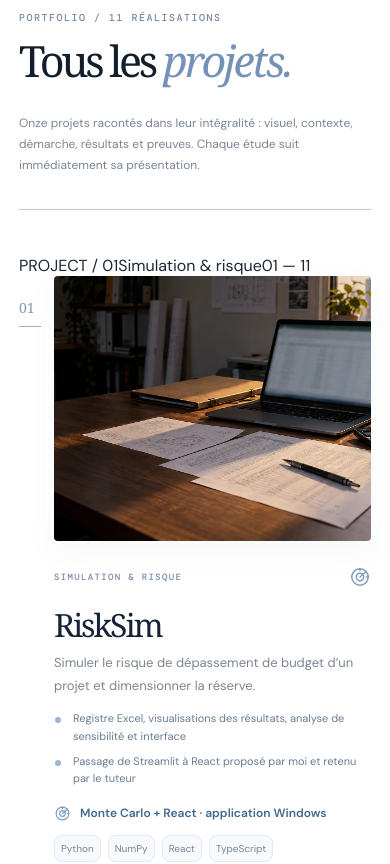
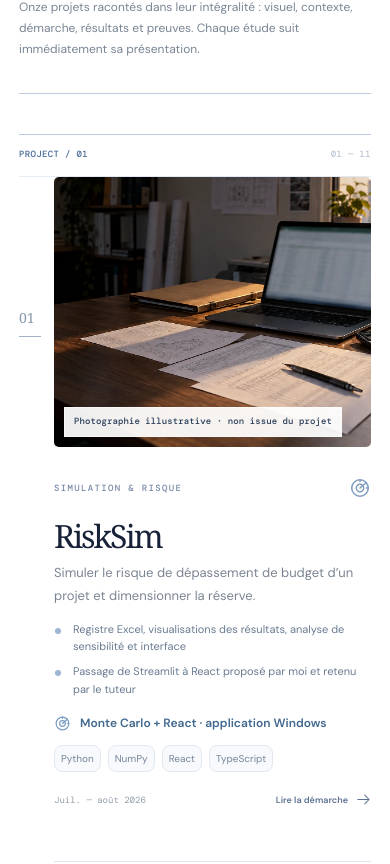
Before and after one commit to Rudolf-Staline/Portfolio, a React (Vite) app: page / in a window 390 px wide. Shown: the part 972-1836 px from the top of the page. Built offline with nearby package versions, Linux system fonts and the light colour scheme.

Commit message:
Restore section-by-section scroll snap, full-height project opens and project chapter navigation

```diff
--- a/src/white-editorial.css
+++ b/src/white-editorial.css
@@ -442,3 +442,239 @@ img{max-width:100%}
 @media(prefers-reduced-motion:reduce){
   .we-project-chapter .we-row-media:hover>img{transform:none}
 }
+
+
+/* PAGE-BY-PAGE / PORTFOLIO WHITE EDITION
+   Chapters start on their own screen, while long case studies continue with
+   normal browser scrolling. Never hijack wheel or touch events. */
+@media (min-width: 801px) and (prefers-reduced-motion: no-preference) {
+  html { scroll-snap-type: y proximity; scroll-padding-top:82px; }
+  .we-hero,.we-featured>.we-section-top,.we-project-chapter,
+  .we-honors,.we-about,.we-background,.we-contact {
+    scroll-snap-align:start;
+    scroll-snap-stop:normal;
+  }
+}
+.we-hero {
+  min-height:calc(100svh - 82px);
+}
+.we-hero-scroll {
+  display:flex; align-items:center;gap:16px;
+  color:#91a1b4;font:500 10px/1.5 'DM Mono',monospace;
+  letter-spacing:.09em; margin-top:clamp(22px,4vw,65px);
+  width:max-content;
+}
+.we-hero-scroll svg{color:#6b8eb8;transition:transform .3s}
+.we-hero-scroll:hover svg{transform:translateY(6px)}
+.we-project-chapter{
+  position:relative;
+  min-height:100svh;
+  padding-top:clamp(32px,4vw,60px);
+  isolation:isolate;
+}
+.we-project-chapter .we-row{
+  min-height:clamp(630px,calc(100svh - 170px),1050px);
+  align-items:center;
+  position:relative;
+}
+.we-project-chapter:nth-child(odd):before{
+  content:"";position:absolute;inset:0;
+  pointer-events:none;z-index:-1;
+  background:linear-gradient(140deg,#fff 40%,#f8fbff 92%);
+}
+.we-chapter-eyebrow{
+  display:flex;align-items:center;justify-content:space-between;
+  gap:18px;
+  padding:12px 0 14px;
+  border-top:1px solid #b9cbe1;
+  border-bottom:1px solid #e6edf5;
+  color:#7e92a9;
+  font:500 10px/1.6 'DM Mono',monospace;
+  letter-spacing:.13em;
+}
+.we-chapter-eyebrow span:first-child{
+  color:#496b97;font-weight:600;
+}
+.we-chapter-eyebrow span:nth-child(2){
+  font-family:'DM Sans',sans-serif;letter-spacing:.02em;
+}
+.we-chapter-eyebrow span:last-child{
+  color:#bcc7d5;white-space:nowrap;
+}
+.we-project-chapter .we-row-media{
+  height:clamp(400px,37vw,620px);
+  border-radius:5px;position:relative;
+  box-shadow:0 28px 50px #182b4318;
+  background:#e4ebf3;
+}
+.we-project-chapter .we-row-copy{
+  background:#fff;
+  padding:clamp(18px,3vw,44px) 0;
+  border-bottom:0;
+}
+.we-project-chapter .we-row-no{align-self:center}
+.we-art-source{
+  position:absolute;left:15px;bottom:14px;
+  color:#293e58;background:#ffffffee;
+  border:1px solid #ffffff8a;
+  padding:9px 12px;
+  font:500 10px/1.3 'DM Mono',monospace;
+  letter-spacing:.01em;
+  pointer-events:none;
+  box-shadow:0 5px 14px #18283e18;
+}
+.we-project-chapter .we-row-media.we-row-real img{padding:clamp(16px,2vw,38px)}
+.we-project-chapter .we-row-media.we-row-real .we-art-source{color:#38638b}
+.we-chapter-bottom{
+  display:flex;align-items:center;justify-content:space-between;
+  gap:20px;flex-wrap:wrap;margin:clamp(35px,5vw,75px) 0 0 42px;
+  border-top:1px solid #dbe5ef;padding-top:25px;
+}
+.we-chapter-bottom>span{
+  color:#a0aebf;font:500 10px 'DM Mono',monospace;
+  letter-spacing:.13em;
+}
+.we-chapter-bottom>a{
+  display:flex;align-items:center;gap:12px;
+  color:#58739b;font-size:12px;font-weight:600;
+  transition:gap .3s,color .3s;
+}
+.we-chapter-bottom>a:hover{gap:19px;color:#2c517f}
+.we-chapter-bottom>a strong{
+  color:#27384e;font-weight:650;
+}
+/* Index navigation is only displayed while inside the projects section. */
+.we-page-rail{
+  position:fixed;top:50%;right:14px;z-index:85;
+  display:flex;align-items:center;flex-direction:column;gap:16px;
+  width:45px;padding:15px 7px;
+  background:#fffffff2;border:1px solid #e0e7f0;
+  border-radius:28px;backdrop-filter:blur(18px);
+  box-shadow:0 10px 35px #1b355019;
+  opacity:0;visibility:hidden;
+  transform:translate(20px,-50%);
+  pointer-events:none;
+  transition:opacity .3s,transform .4s,visibility .3s;
+}
+.we-page-rail.is-open{
+  opacity:1;visibility:visible;
+  transform:translate(0,-50%);
+  pointer-events:auto;
+}
+.we-rail-title{
+  writing-mode:vertical-rl;transform:rotate(180deg);
+  color:#9badc1;
+  font:500 9px 'DM Mono',monospace;letter-spacing:.15em;
+  padding-bottom:3px;
+}
+.we-rail-dots{display:flex;flex-direction:column;gap:5px;align-items:center}
+.we-rail-dots>a{
+  display:grid;place-items:center;
+  width:27px;height:22px;border-radius:12px;
+  position:relative;
+}
+.we-rail-dots>a:after{
+  content:"";display:block;width:5px;height:5px;border-radius:20px;
+  background:#d6e1ee;transition:background .3s,transform .3s,width .3s,height .3s;
+}
+.we-rail-dots>a:hover:after{background:#8aabcd;transform:scale(1.45)}
+.we-rail-dots>a.is-current:after{width:7px;height:13px;background:#456c9c}
+.we-rail-tip{
+  position:absolute;right:37px;top:50%;
+  transform:translate(7px,-50%);
+  color:#24364b;background:#fff;
+  border:1px solid #dae3ed;
+  padding:9px 12px;border-radius:6px;
+  box-shadow:0 8px 25px #1c334a14;
+  font:500 11px 'DM Sans',sans-serif;
+  white-space:nowrap;opacity:0;pointer-events:none;
+  transition:opacity .2s,transform .2s;
+}
+.we-rail-dots>a:hover .we-rail-tip,
+.we-rail-dots>a:focus-visible .we-rail-tip{
+  opacity:1;transform:translate(0,-50%);
+}
+.we-rail-number{
+  font:500 9px/1.4 'DM Mono',monospace;
+  letter-spacing:-.08em;color:#7089a9;
+  white-space:nowrap;
+}
+@media (prefers-reduced-motion:no-preference){
+  .we-can-animate .we-project-chapter .we-row-media{
+    transition:filter .85s,box-shadow .85s;
+  }
+  .we-can-animate .we-project-chapter .we-row.we-on .we-row-media{
+    animation:we-page-arrive .9s cubic-bezier(.16,1,.3,1) both;
+  }
+  .we-can-animate .we-project-chapter .we-case.we-on .we-case-writing{
+    animation:we-detail-arrive .75s cubic-bezier(.16,1,.3,1) both;
+  }
+}
+@keyframes we-page-arrive{
+  from{opacity:.7;clip-path:inset(0 0 8% 0);transform:translateY(24px)}
+  to{opacity:1;clip-path:inset(0 0 0 0);transform:translateY(0)}
+}
+@keyframes we-detail-arrive{
+  from{opacity:.55;transform:translateY(19px)}
+  to{opacity:1;transform:translateY(0)}
+}
+/* Photographic direction per genre, avoiding uniform mockup card treatments. */
+#projet-risksim .we-row-media{background:#ded8cf}
+#projet-financial-stress .we-row-media{background:#eee5de}
+#projet-geoai .we-row-media{background:#dae9d9}
+#projet-automl .we-row-media{background:#d5e6ee}
+#projet-neurogolf .we-row-media{background:#f0e5d3}
+#projet-credit .we-row-media{background:#e9dccb}
+#projet-waxal .we-row-media{background:#dde3ea}
+#projet-02 .we-row-media{background:#d9e2ec}
+#projet-03 .we-row-media{background:#d7e4ed}
+#projet-05 .we-row-media{background:#e0ebee}
+#projet-financial-stress .we-row-media img{object-position:50% 56%}
+#projet-geoai .we-row-media img{object-position:50% 45%}
+#projet-neurogolf .we-row-media img{object-position:58% 48%}
+#projet-credit .we-row-media img{object-position:52% 55%}
+#projet-02 .we-row-media img{object-position:60% 45%}
+#projet-05 .we-row-media img{object-position:52% 50%}
+@media(max-width:1280px){
+  .we-project-chapter .we-row{
+    min-height:clamp(550px,calc(100svh - 160px),900px);
+  }
+  .we-project-chapter .we-row-media{height:clamp(340px,34vw,530px)}
+  .we-page-rail{right:8px}
+}
+@media(max-width:800px){
+  html{scroll-snap-type:none}
+  .we-hero{min-height:auto}
+  .we-page-rail{display:none}
+  .we-chapter-eyebrow{font-size:9px;letter-spacing:.04em}
+  .we-chapter-eyebrow span:nth-child(2){display:none}
+  .we-project-chapter{
+    padding-top:40px;min-height:auto;
+  }
+  .we-project-chapter .we-row{
+    min-height:auto;
+    align-items:stretch;
+  }
+  .we-project-chapter .we-row-media{
+    height:clamp(270px,60vw,500px);
+    box-shadow:0 10px 30px #182b4313;
+  }
+  .we-project-chapter .we-row-copy{padding:20px 0 24px}
+  .we-chapter-bottom{margin:35px 0 0 35px}
+  .we-chapter-bottom>a{font-size:11px}
+  .we-art-source{font-size:9px;padding:8px 9px;left:10px;bottom:10px}
+  .we-hero-scroll{margin-top:31px}
+}
+@media(max-width:440px){
+  .we-chapter-eyebrow span:last-child{font-size:9px}
+  .we-chapter-bottom>span{display:none}
+  .we-chapter-bottom>a strong{font-size:12px}
+}
+@media(prefers-reduced-motion:reduce){
+  html{scroll-snap-type:none!important}
+  .we-page-rail{transition:none!important}
+  .we-project-chapter .we-row.we-on .we-row-media,
+  .we-project-chapter .we-case.we-on .we-case-writing{
+    animation:none!important;clip-path:none!important;transform:none!important;
+  }
+}
```
